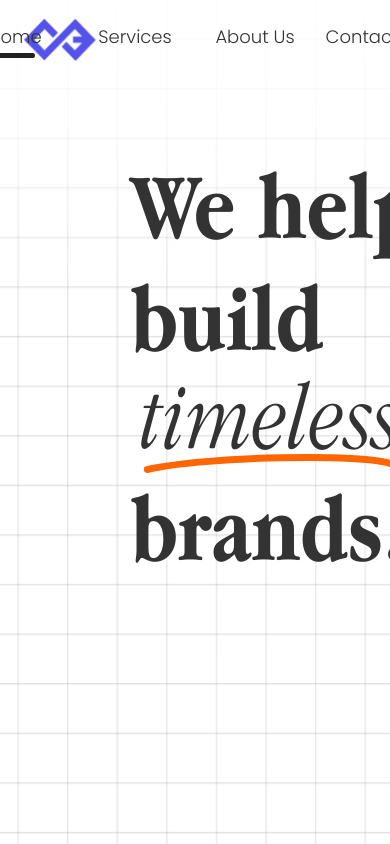
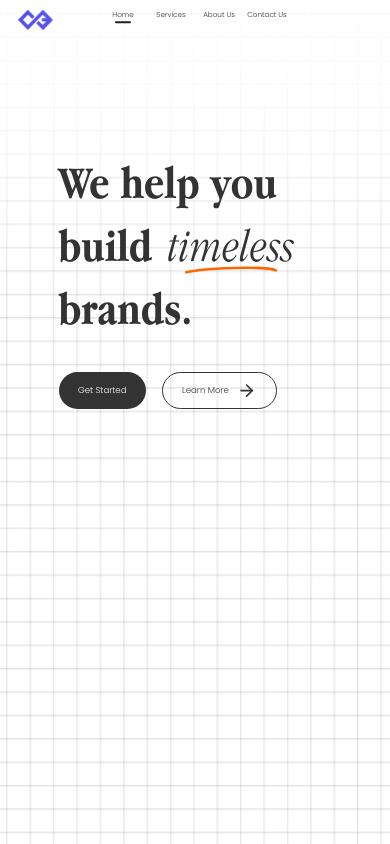
Before and after one commit to Vishnu1837/Creatorsend, a React (Create React App) app: page / in a window 390 px wide. Shown: the top 844 px of the page. Built offline with nearby package versions, Linux system fonts and the light colour scheme.

Commit message:
Slight optimisations for mobile display

```diff
--- a/public/index.html
+++ b/public/index.html
@@ -3,7 +3,7 @@
   <head>
     <meta charset="utf-8" />
     <link rel="icon" href="%PUBLIC_URL%/favicon.ico" />
-    <meta name="viewport" content="width=device-width, initial-scale=1" />
+    <meta name="viewport" content="width=device-width, initial-scale=1.0, maximum-scale=1.0, user-scalable=no" />
     <meta name="theme-color" content="#000000" />
     <meta
       name="description"
--- a/src/App.css
+++ b/src/App.css
@@ -102,7 +102,7 @@
   width: 100%;
   max-width: 1200px;
   margin: 0;
-  padding-left: 8.2rem;
+  padding-left: min(8.2rem, 15vw); /* Responsive padding */
   min-height: 200vh;
 }
 
@@ -150,10 +150,10 @@ p {
 .logo-container {
   position: fixed;
   top: 0rem;
-  left: 20px;
-  z-index: 2;  /* Above the grid and gradient */
-  width: 5rem;  /* Adjust size as needed */
-  height: 5rem;  /* Adjust size as needed */
+  left: min(20px, 4vw);
+  z-index: 2;
+  width: min(5rem, 10vw);
+  height: min(5rem, 10vw);
 }
 
 .logo-container img {
@@ -164,7 +164,7 @@ p {
 
 .hero-text {
   padding: 4rem 0;
-  font-size: 6rem;
+  font-size: min(6rem, 12vw); /* Responsive font size */
   line-height: 1;
   font-weight: 500;
   color: #333;
@@ -204,3 +204,78 @@ p {
 .orange-line path {
   fill: none;
 }
+
+/* Add button styles */
+.button-container {
+  display: flex;
+  gap: min(2rem, 4vw);
+  margin-top: min(3rem, 6vw);
+}
+
+.primary-button {
+  padding: min(1rem, 2vw) min(2.5rem, 5vw);
+  font-size: min(1.1rem, 2.2vw);
+  font-family: 'Poppins', sans-serif;
+  background: #333;
+  color: white;
+  border: none;
+  border-radius: 50px;
+  cursor: pointer;
+  transition: all 0.2s ease;
+}
+
+.primary-button:hover {
+  background: #444;
+  transform: translateY(-2px);
+}
+
+.secondary-button {
+  padding: min(1rem, 2vw) min(2.5rem, 5vw);
+  font-size: min(1.1rem, 2.2vw);
+  font-family: 'Poppins', sans-serif;
+  background: transparent;
+  color: #333;
+  border: 1px solid #333;
+  border-radius: 50px;
+  cursor: pointer;
+  transition: all 0.2s ease;
+  display: flex;
+  align-items: center;
+  gap: 0.5rem;
+}
+
+.secondary-button:hover {
+  background: rgba(51, 51, 51, 0.05);
+  transform: translateY(-2px);
+}
+
+.secondary-button svg {
+  width: 1.2rem;
+  height: 1.2rem;
+}
+
+/* Add viewport meta styles */
+@media screen and (max-width: 768px) {
+  .App {
+    min-height: 100vh;
+    overflow: auto;
+    -webkit-text-size-adjust: none; /* Prevent iOS font scaling */
+  }
+
+  .App::before {
+    background-size: min(3.1rem, 6vw) min(3.1rem, 6vw);
+  }
+
+  .orange-line {
+    transform: scale(0.6);
+  }
+}
+
+/* Add these styles to prevent zooming on mobile */
+@viewport {
+  width: device-width;
+  zoom: 1;
+  min-zoom: 1;
+  max-zoom: 1;
+  user-zoom: fixed;
+}
--- a/src/App.js
+++ b/src/App.js
@@ -3,6 +3,7 @@ import Dock from './components/Dock/Dock';
 import Logo from './images/Logo.svg';
 import SplitText from './components/SplitText/SplitText';
 import UnderlineSvg from './components/UnderlineSvg';
+import { FiArrowRight } from 'react-icons/fi';
 
 function App() {
   // Get current path to determine active page
@@ -87,6 +88,13 @@ function App() {
               animationTo={{ opacity: 1, y: 0 }}
             />
           </span>
+          <div className="button-container">
+            <button className="primary-button">Get Started</button>
+            <button className="secondary-button">
+              Learn More
+              <FiArrowRight />
+            </button>
+          </div>
         </h1>
       </div>
     </div>
--- a/src/components/Dock/Dock.css
+++ b/src/components/Dock/Dock.css
@@ -29,6 +29,7 @@
   cursor: pointer;
   outline: none;
   transition: all 0.2s ease;
+  transform-origin: center;
 }
 
 .dock-icon {
@@ -57,8 +58,31 @@
   opacity: 1;
 }
 
-
 /* Remove the panel underline */
 .dock-panel::after {
   display: none;
 }
+
+/* Mobile optimization that maintains desktop appearance */
+@media screen and (max-width: 768px) {
+  .dock-outer {
+    transform: scale(0.5);
+    transform-origin: top center;
+  }
+
+  .dock-panel {
+    gap: 5rem; /* Keep the same gap as desktop */
+  }
+
+  .dock-icon {
+    font-size: 18px; /* Keep the same size as desktop */
+  }
+}
+
+/* Even smaller for very small screens */
+@media screen and (max-width: 480px) {
+  .dock-outer {
+    transform: scale(0.4);
+    transform-origin: top center;
+  }
+}
```
Also changed, not shown: src/images/Mask group.svg (added).
